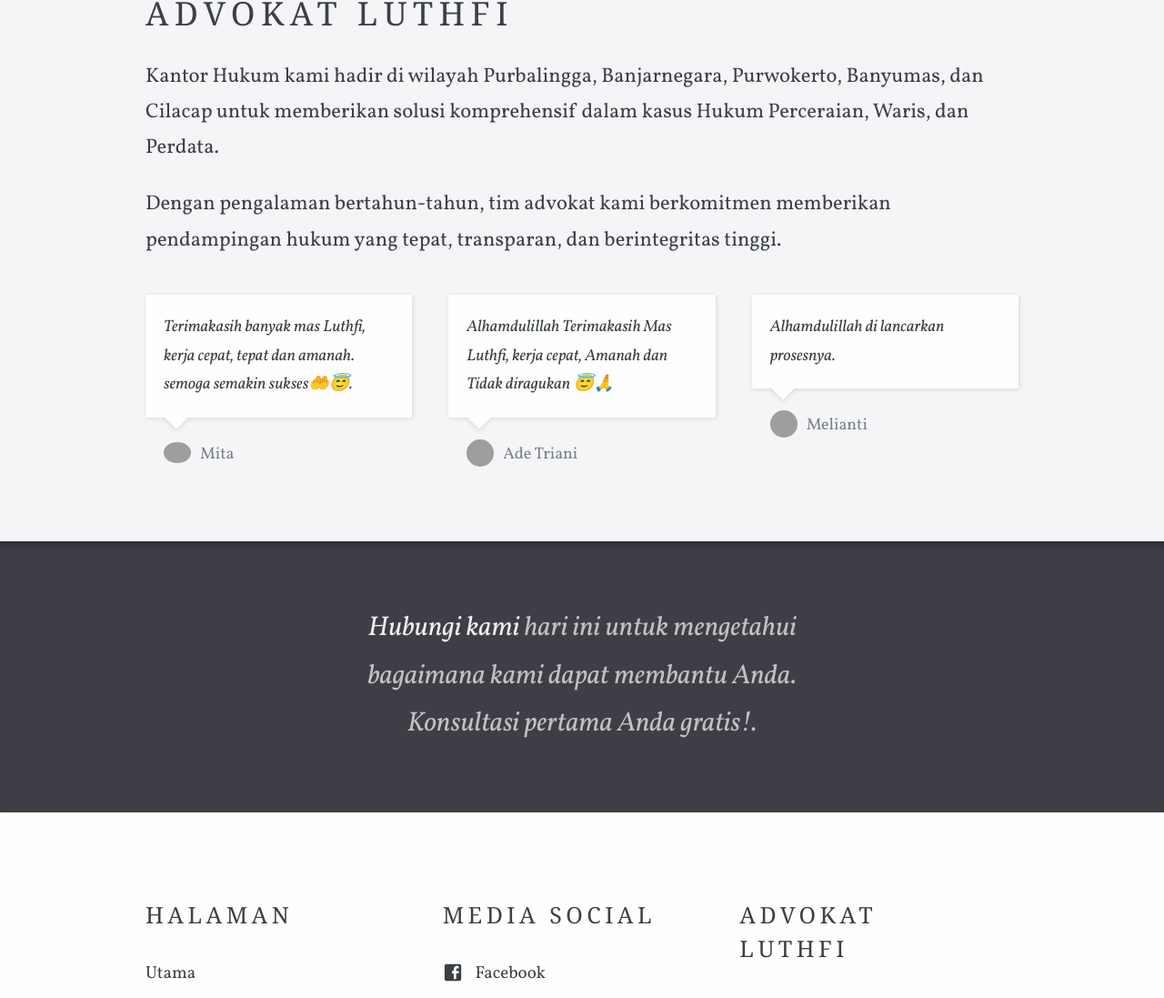
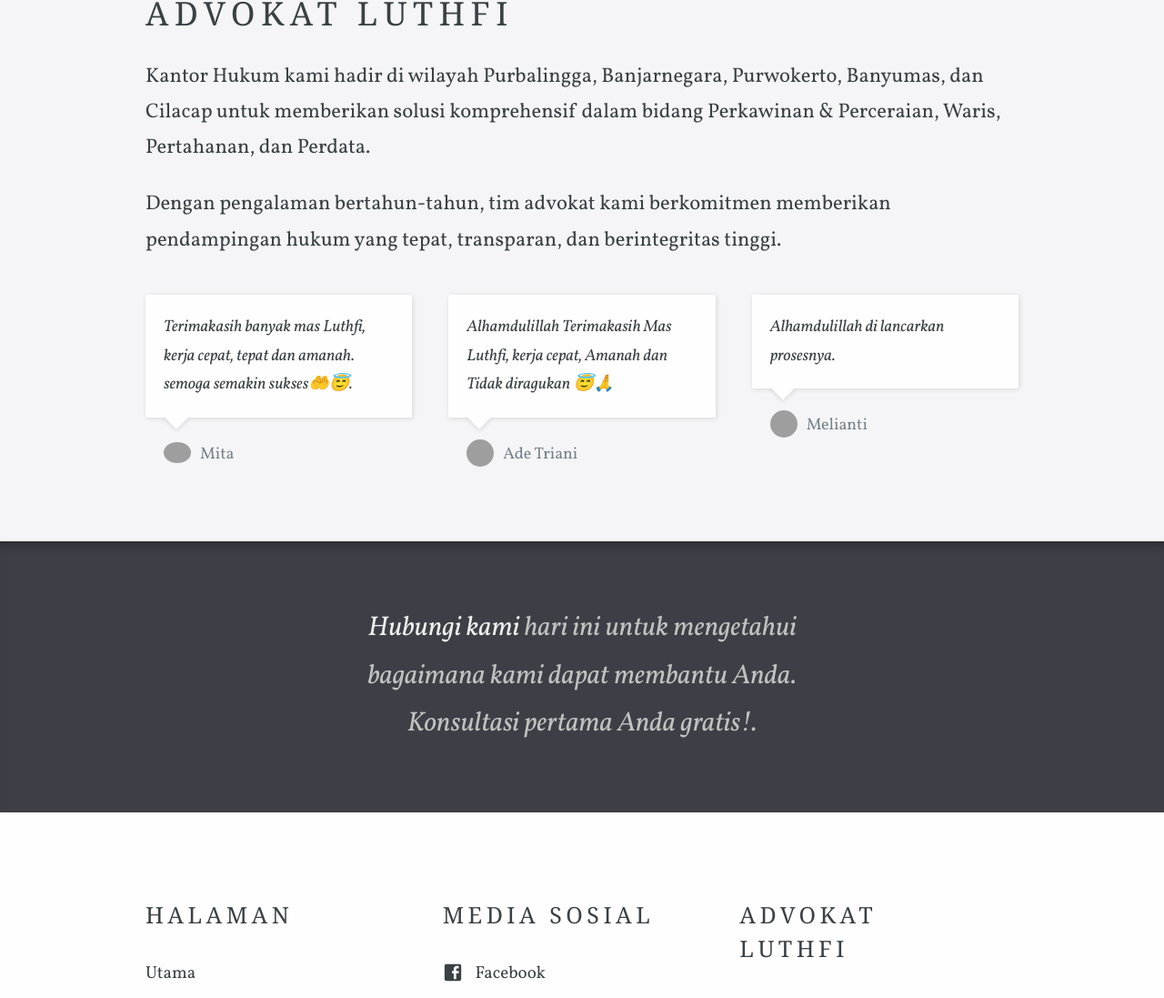
Before and after one commit to zufardhiyaulhaq/lawyerluthfi, a Jekyll site: the page built from index.html, in a window 1280 px wide. Shown: the part 812-1909 px from the top of the page at 91% size. Built offline with Jekyll 4.4.1, drawn with Linux system fonts in a browser that asks for light colours; some web fonts are replaced; grey boxes are pictures that could not be loaded.

Commit message:
feat: fix

```diff
--- a/_data/footer.yml
+++ b/_data/footer.yml
@@ -10,7 +10,7 @@
       link: /contact/
     - name: Blog
       link: /blog/
-- title: Media Social
+- title: Media Sosial
   links:
     - name: Facebook
       link: http://facebook.com/cloudcannon/
--- a/index.html
+++ b/index.html
@@ -20,7 +20,7 @@ _options:
 ---
 
 <div class="editable">
-	<p>Kantor Hukum kami hadir di wilayah Purbalingga, Banjarnegara, Purwokerto, Banyumas, dan Cilacap untuk memberikan solusi komprehensif dalam kasus Hukum Perceraian, Waris, dan Perdata.</p>
+	<p>Kantor Hukum kami hadir di wilayah Purbalingga, Banjarnegara, Purwokerto, Banyumas, dan Cilacap untuk memberikan solusi komprehensif dalam bidang Perkawinan & Perceraian, Waris, Pertahanan, dan Perdata.</p>
 
 	<p>Dengan pengalaman bertahun-tahun, tim advokat kami berkomitmen memberikan pendampingan hukum yang tepat, transparan, dan berintegritas tinggi.</p>
 </div>
```
